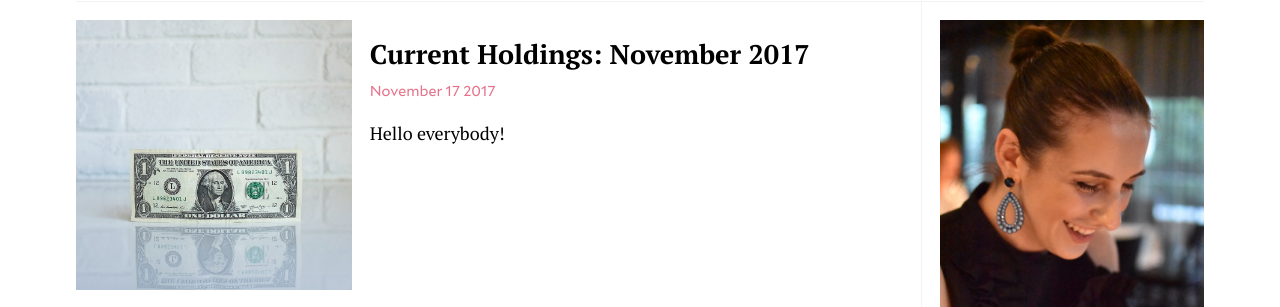
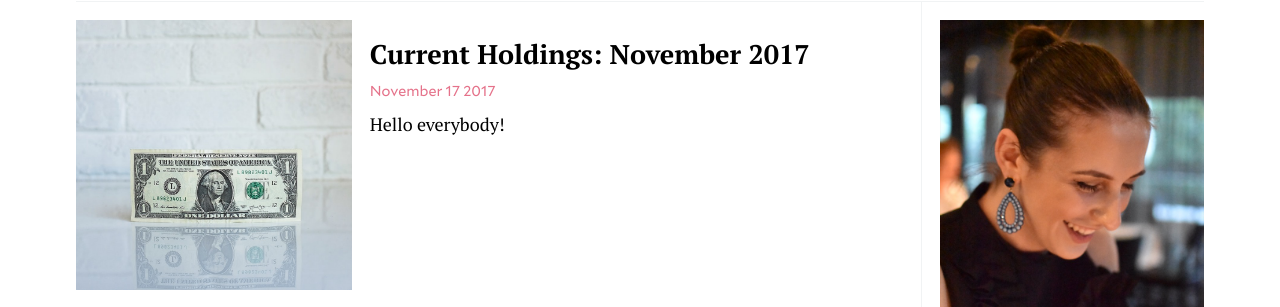
Before and after one commit to cjmlgrto/siomi.net, a Jekyll site: the page built from _categories/blog.markdown, in a window 1280 px wide. Shown: the part 194-501 px from the top of the page. Built offline with Jekyll 4.4.1, drawn with Linux system fonts in a browser that asks for light colours.

Commit message:
Fix front page and blog layout issues
Remove markdown rendering for post previews

```diff
--- a/_layouts/blog.html
+++ b/_layouts/blog.html
@@ -12,7 +12,7 @@
 								<div class="blurb">
 									<h1>{{ post['title'] }}</h1>
 									<time>{{ post['date'] | date: "%B %-d %Y" }}</time>
-									<p>{{ post['excerpt'] | truncatewords: 30 }}</p>
+									<p>{{ post['excerpt'] | truncatewords: 30 | strip_html }}</p>
 								</div>
 							</article>
 						</a>
--- a/_layouts/category.html
+++ b/_layouts/category.html
@@ -19,7 +19,7 @@
 									<div class="blurb">
 										<h1>{{ post['title'] }}</h1>
 										<time>{{ post['date'] | date: "%B %-d %Y" }}</time>
-										<p>{{ post['excerpt'] | truncatewords: 30 }}</p>
+										<p>{{ post['excerpt'] | truncatewords: 30 | strip_html }}</p>
 									</div>
 								</article>
 							</a>
--- a/_layouts/front.html
+++ b/_layouts/front.html
@@ -8,7 +8,7 @@
 		<div class="teaser">
 			<h1>{{ post['title'] }}</h1>
 			<time>{{ post['date'] | date: "%B %-d %Y" }}</time>
-			<p>{{ post['excerpt'] | truncatewords: 30 }}</p>
+			<p>{{ post['excerpt'] | truncatewords: 30 | strip_html }}</p>
 		</div>
 	</a>
 	{% endfor %}
@@ -24,7 +24,7 @@
 								<div class="blurb">
 									<h1>{{ post['title'] }}</h1>
 									<time>{{ post['date'] | date: "%B %-d %Y" }}</time>
-									<p>{{ post['excerpt'] | truncatewords: 20 }}</p>
+									<p>{{ post['excerpt'] | truncatewords: 20 | strip_html }}</p>
 								</div>
 							</article>
 						</a>
```
